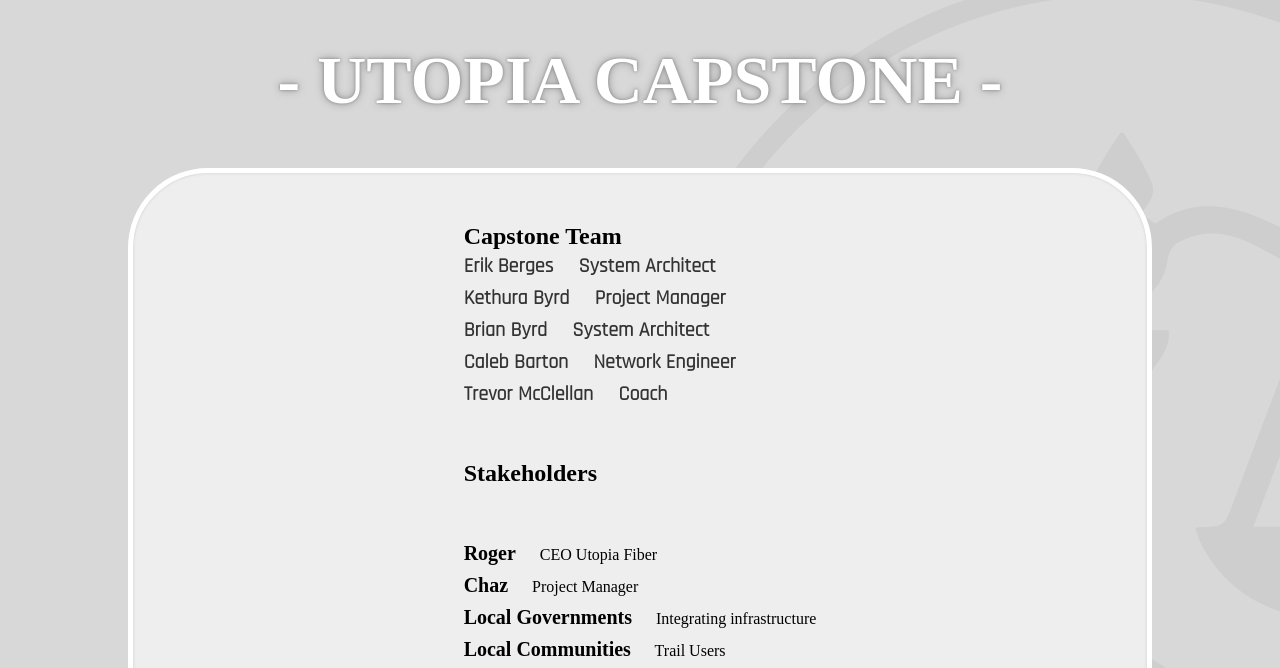
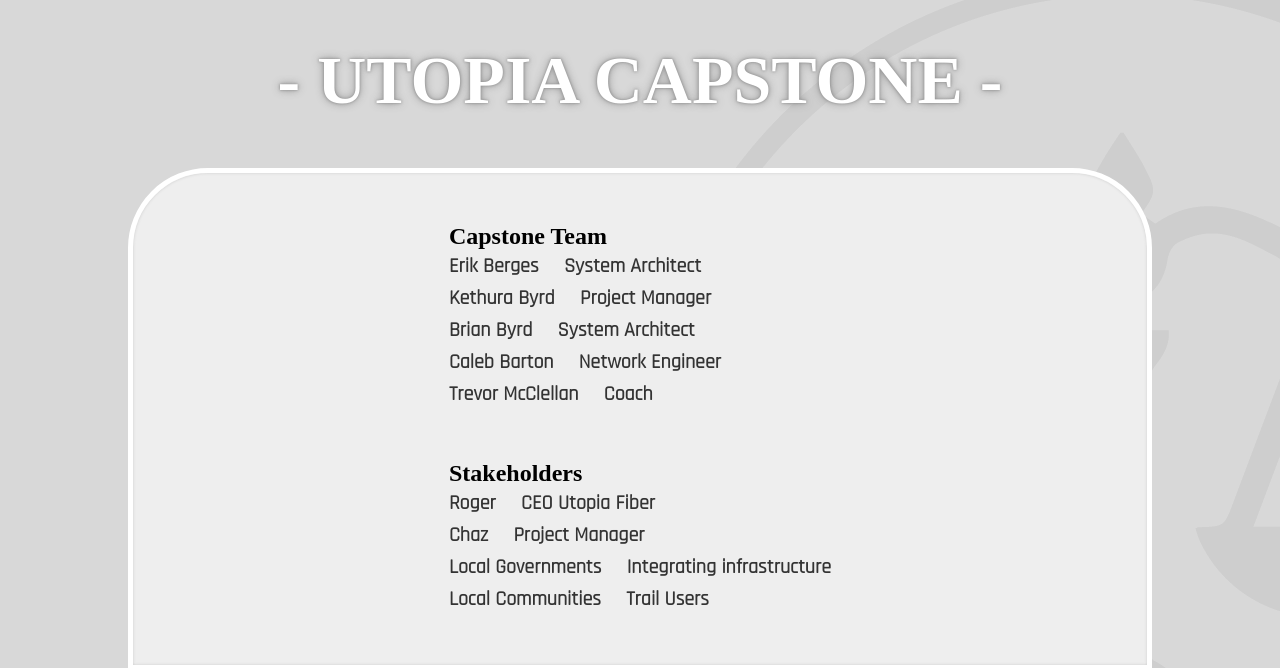
Before and after one commit to berges01/Utopia-Capstone, a plain HTML site: page WebsiteContact.html in a window 1280 px wide. Shown: the part 132-800 px from the top of the page. Drawn offline with Linux system fonts and the light colour scheme; a web font is replaced by a local one.

Commit message:
updated style

```diff
--- a/WebsiteContact.html
+++ b/WebsiteContact.html
@@ -46,7 +46,7 @@
                             </p>
 
                             <h2 id="stakeholders_header">Stakeholders</h2>
-                            <p id="paragraph4">
+                            <p id="paragraph3">
                                 <span>Roger</span> CEO Utopia Fiber <br>
                                 <span>Chaz</span> Project Manager <br>
                                 <span>Local Governments</span> Integrating infrastructure <br>
--- a/WebsitePage3.css
+++ b/WebsitePage3.css
@@ -384,5 +384,5 @@
 
 }
 #stakeholders_header {
-    margin: 50px 0; /* 10px top and bottom margin, 0 left and right margin */
+    margin-top: 50px; /* 10px top and bottom margin, 0 left and right margin */
 }
```
